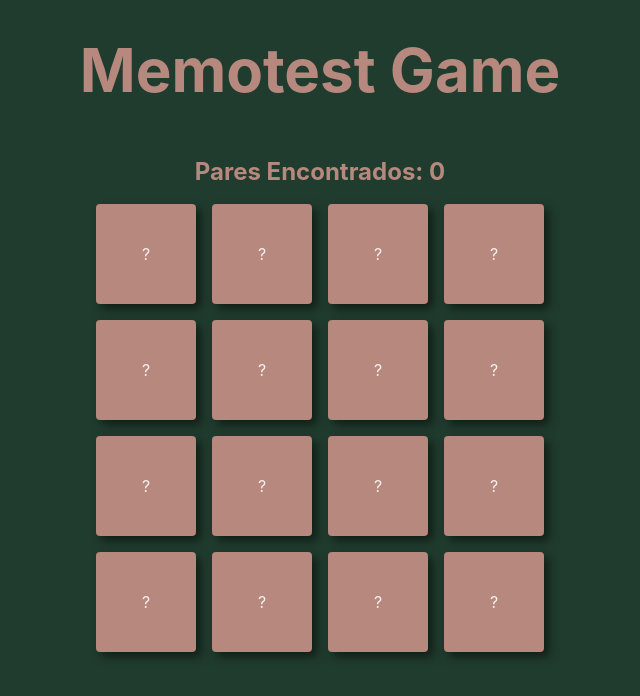
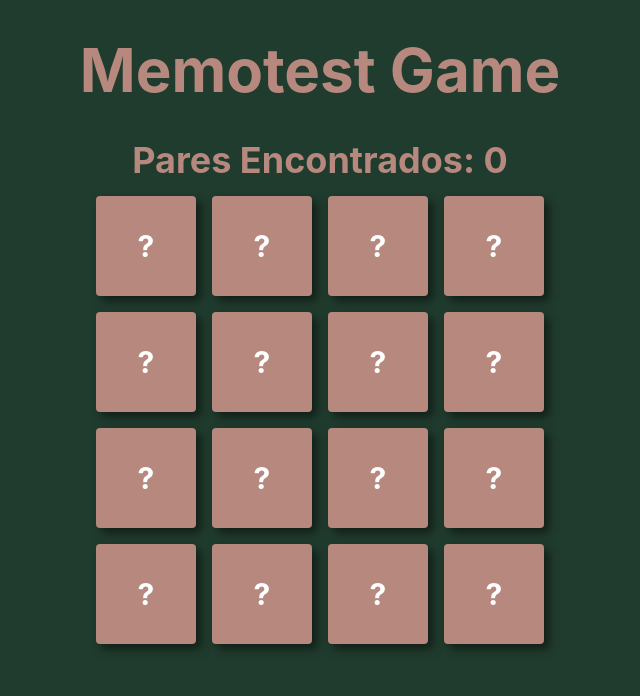
Before and after one commit to augustopiana/unq-ui-augusto-piana-trabajo-final, a React (Vite) app in the folder memotest-app/: page / in a window 1280 px wide. Both pictures are taken after a click on the button "Start Game". Shown: the top 696 px of the page, without its empty margins (320-960 px from the left). Built offline with nearby package versions, Linux system fonts and the light colour scheme.

Commit message:
agrego funcion para volver a jugar

```diff
--- a/memotest-app/src/components/card/card.jsx
+++ b/memotest-app/src/components/card/card.jsx
@@ -2,8 +2,11 @@ import "../card/card.css";
 
 const Card = ({ image, onClick, isFlipped }) => {
 	return (
-    <div className="card-container cursor-pointer" onClick={onClick}>
-      <div className={`card-inner ${ isFlipped ?  "" : "card-flipped"}`}>
+		<div
+			className="card-container cursor-pointer w-full aspect-square"
+			onClick={onClick}
+		>
+			<div className={`card-inner ${isFlipped ? "" : "card-flipped"}`}>
 				<div className="card-front">
 					<img
 						src={image.src}
@@ -11,7 +14,9 @@ const Card = ({ image, onClick, isFlipped }) => {
 						className="w-full h-auto object-cover"
 					/>
 				</div>
-        <div className="card-back">?</div>
+				<div className="card-back flex items-center justify-center text-3xl font-bold bg-gray-800 text-white rounded-lg">
+					?
+				</div>
 			</div>
 		</div>
 	);
--- a/memotest-app/src/components/galeriaImagenes/cardGrid.jsx
+++ b/memotest-app/src/components/galeriaImagenes/cardGrid.jsx
@@ -1,4 +1,4 @@
-import React, { useState } from "react";
+import React, { useState, useEffect } from "react";
 import queen from "../../assets/the-queen.webp";
 import smiths from "../../assets/the-smiths.webp";
 import louder from "../../assets/louder-than.webp";
@@ -7,6 +7,8 @@ import meat from "../../assets/meat.webp";
 import live from "../../assets/live.webp";
 import disintegration from "../../assets/disintegration.webp";
 import paredes from "../../assets/paredes.webp";
+
+import light from "../../assets/audio/light.mp3";
 
 import Card from "../card/card";
 
@@ -21,7 +23,6 @@ const images = [
 	{ src: paredes, alt: "EV" },
 ];
 
-// Crear pares con un identificador único
 const shuffledImagePairs = images
 	.flatMap((image, index) => [
 		{ ...image, id: `${image.alt}-${index}-0` },
@@ -32,7 +33,9 @@ const shuffledImagePairs = images
 const CardGrid = () => {
 	const [flippedCards, setFlippedCards] = useState([]);
 	const [solvedCards, setSolvedCards] = useState([]);
+	const [isVictory, setIsVictory] = useState(false);
 	const [score, setScore] = useState(0);
+	const [currentAudio, setCurrentAudio] = useState(null);
 
 	const handleCardClick = (card) => {
 		if (flippedCards.includes(card) || solvedCards.includes(card)) {
@@ -61,12 +64,54 @@ const CardGrid = () => {
 		return flippedCards.includes(card) || solvedCards.includes(card);
 	};
 
+	const playVictorySound = () => {
+		if (currentAudio) {
+			currentAudio.pause();
+			currentAudio.currentTime = 0;
+		}
+		const audio = new Audio(light);
+		setCurrentAudio(audio);
+		audio.play();
+	};
+
+	useEffect(() => {
+		if (solvedCards.length === shuffledImagePairs.length) {
+			setIsVictory(true);
+			playVictorySound();
+		}
+	}, [solvedCards]);
+
+	const restartGame = () => {
+		if (currentAudio) {
+			currentAudio.pause();
+			currentAudio.currentTime = 0;
+		}
+		setIsVictory(false);
+		setFlippedCards([]);
+		setSolvedCards([]);
+		setScore(0);
+		shuffledImagePairs.sort(() => Math.random() - 0.5);
+	};
+
 	return (
+		<div className="game-container">
+			{isVictory ? (
+				<div className="victory-screen flex flex-col items-center">
+					<h1 className="text-4xl font-bold text-green-500">¡Victoria!</h1>
+					<button
+						className="mt-4 px-4 py-2 bg-customPink text-white rounded hover:bg-green-950"
+						onClick={restartGame}
+					>
+						Volver a jugar
+					</button>
+				</div>
+			) : (
 				<div>
-			<h2 className="text-center text-2xl text-customPink font-bold mt-4">
-				Pares Encontrados: {score}
-			</h2>
-			<div className="grid grid-cols-4 gap-4 p-4">
+					<h1 className="text-4xl font-bold text-center text-customPink">
+						{" "}
+						Pares Encontrados: {score}{" "}
+					</h1>
+					<div className="grid grid-cols-2 sm:grid-cols-3 md:grid-cols-4 gap-4 p-4">
 						{shuffledImagePairs.map((image, index) => (
 							<Card
 								key={index}
@@ -77,6 +122,8 @@ const CardGrid = () => {
 						))}
 					</div>
 				</div>
+			)}
+		</div>
 	);
 };
 
--- a/memotest-app/tailwind.config.js
+++ b/memotest-app/tailwind.config.js
@@ -5,6 +5,7 @@ export default {
 		extend: {
 			colors: {
 				customPink: "#B7887D",
+				customGreen: "#203C2E"
 			},
 		},
 	},
```
Also changed, not shown: 1 other file (tests, documents, lock files or other folders). Lines whose indentation alone changed are shown as unchanged.
